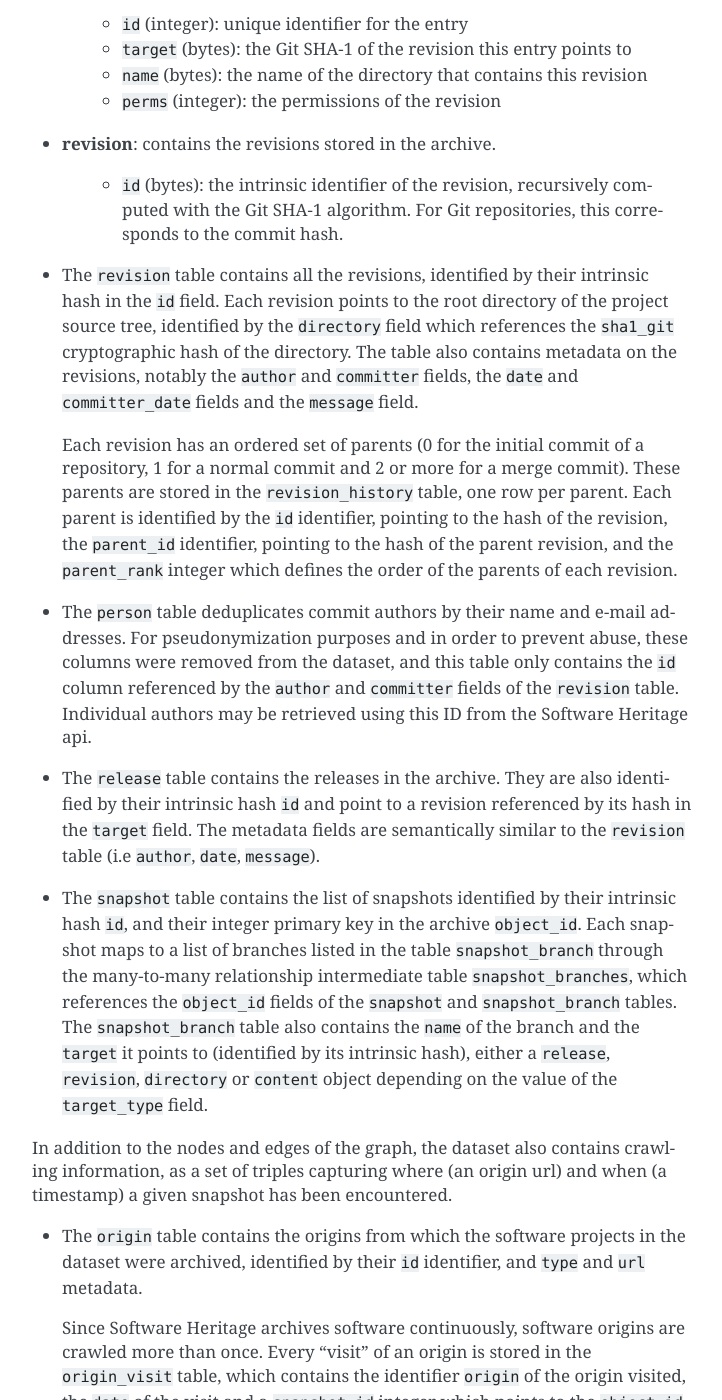
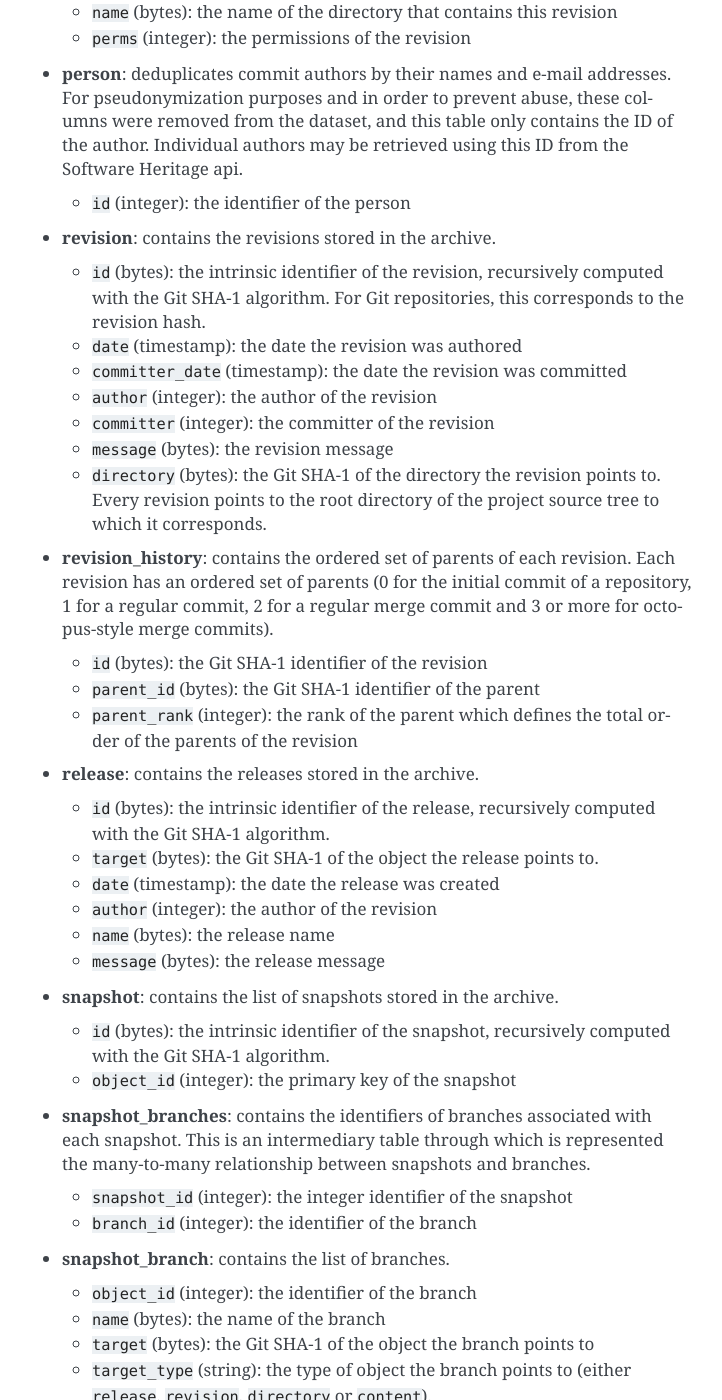
Before and after one commit to SoftwareHeritage/swh-dataset, a Sphinx documentation site: the page built from docs/graph/schema.rst, in a window 1280 px wide and 1400 px high, scrolled down 1592 px. Shown: the whole window, without its empty margins (388-1110 px from the left). Built offline with Sphinx 7.4.7, drawn with Linux system fonts in a browser that asks for light colours; some of the changed text lies outside the part shown.

Commit message:
schema: finish writing

```diff
--- a/docs/graph/schema.rst
+++ b/docs/graph/schema.rst
@@ -12,116 +12,131 @@ This page documents the details of the schema.
 -  **content**: contains information on the contents stored in
    the archive.
 
-    - ``sha1`` (bytes): the SHA-1 of the content
-    - ``sha1_git`` (bytes): the Git SHA-1 of the content
-    - ``length`` (integer): the length of the content
+  - ``sha1`` (bytes): the SHA-1 of the content
+  - ``sha1_git`` (bytes): the Git SHA-1 of the content
+  - ``length`` (integer): the length of the content
 
 -  **skipped_content**: contains information on the contents that were not archived for
   various reasons.
 
-    - ``sha1`` (bytes): the SHA-1 of the missing content
-    - ``sha1_git`` (bytes): the Git SHA-1 of the missing content
-    - ``length`` (integer): the length of the missing content
+  - ``sha1`` (bytes): the SHA-1 of the missing content
+  - ``sha1_git`` (bytes): the Git SHA-1 of the missing content
+  - ``length`` (integer): the length of the missing content
 
 - **directory**: contains the directories stored in the archive.
 
-    - ``id`` (bytes): the intrinsic identifier of the directory, recursively
-      computed with the Git SHA-1 algorithm
-    - ``dir_entries`` (array of integers): the list of directories contained in
-      this directory, as references to an entry in the ``directory_entry_dir``
-      table.
-    - ``file_entries`` (array of integers): the list of files contained in
-      this directory, as references to an entry in the ``directory_entry_file``
-      table.
-    - ``rev_entries`` (array of integers): the list of revisions contained in
-      this directory, as references to an entry in the ``directory_entry_rev``
-      table.
+  - ``id`` (bytes): the intrinsic identifier of the directory, recursively
+    computed with the Git SHA-1 algorithm
+  - ``dir_entries`` (array of integers): the list of directories contained in
+    this directory, as references to an entry in the ``directory_entry_dir``
+    table.
+  - ``file_entries`` (array of integers): the list of files contained in
+    this directory, as references to an entry in the ``directory_entry_file``
+    table.
+  - ``rev_entries`` (array of integers): the list of revisions contained in
+    this directory, as references to an entry in the ``directory_entry_rev``
+    table.
 
 - **directory_entry_file**: contains informations about file entries in
   directories.
 
-    - ``id`` (integer): unique identifier for the entry
-    - ``target`` (bytes): the Git SHA-1 of the content this entry points to
-    - ``name`` (bytes): the name of the file (basename of its path)
-    - ``perms`` (integer): the permissions of the file
+  - ``id`` (integer): unique identifier for the entry
+  - ``target`` (bytes): the Git SHA-1 of the content this entry points to
+  - ``name`` (bytes): the name of the file (basename of its path)
+  - ``perms`` (integer): the permissions of the file
 
 - **directory_entry_dir**: contains informations about directory entries in
   directories.
 
-    - ``id`` (integer): unique identifier for the entry
-    - ``target`` (bytes): the Git SHA-1 of the directory this entry points to
-    - ``name`` (bytes): the name of the directory
-    - ``perms`` (integer): the permissions of the directory
+  - ``id`` (integer): unique identifier for the entry
+  - ``target`` (bytes): the Git SHA-1 of the directory this entry points to
+  - ``name`` (bytes): the name of the directory
+  - ``perms`` (integer): the permissions of the directory
 
 - **directory_entry_rev**: contains informations about revision entries in
   directories.
 
-    - ``id`` (integer): unique identifier for the entry
-    - ``target`` (bytes): the Git SHA-1 of the revision this entry points to
-    - ``name`` (bytes): the name of the directory that contains this revision
-    - ``perms`` (integer): the permissions of the revision
+  - ``id`` (integer): unique identifier for the entry
+  - ``target`` (bytes): the Git SHA-1 of the revision this entry points to
+  - ``name`` (bytes): the name of the directory that contains this revision
+  - ``perms`` (integer): the permissions of the revision
+
+- **person**: deduplicates commit authors by their names and e-mail addresses.
+  For pseudonymization purposes and in order to prevent abuse, these columns
+  were removed from the dataset, and this table only contains the ID of the
+  author. Individual authors may be retrieved using this ID from the Software
+  Heritage api.
+
+  - ``id`` (integer): the identifier of the person
 
 - **revision**: contains the revisions stored in the archive.
 
-    - ``id`` (bytes): the intrinsic identifier of the revision, recursively
-      computed with the Git SHA-1 algorithm. For Git repositories, this
-      corresponds to the commit hash.
+  - ``id`` (bytes): the intrinsic identifier of the revision, recursively
+    computed with the Git SHA-1 algorithm. For Git repositories, this
+    corresponds to the revision hash.
+  - ``date`` (timestamp): the date the revision was authored
+  - ``committer_date`` (timestamp): the date the revision was committed
+  - ``author`` (integer): the author of the revision
+  - ``committer`` (integer): the committer of the revision
+  - ``message`` (bytes): the revision message
+  - ``directory`` (bytes): the Git SHA-1 of the directory the revision points
+    to. Every revision points to the root directory of the project source
+    tree to which it corresponds.
 
--  The ``revision`` table contains all the revisions, identified by
-   their intrinsic hash in the ``id`` field. Each revision points to the
-   root directory of the project source tree, identified by the
-   ``directory`` field which references the ``sha1_git`` cryptographic
-   hash of the directory. The table also contains metadata on the
-   revisions, notably the ``author`` and ``committer`` fields, the
-   ``date`` and ``committer_date`` fields and the ``message`` field.
+- **revision_history**: contains the ordered set of parents of each revision.
+  Each revision has an ordered set of parents (0 for the initial commit of a
+  repository, 1 for a regular commit, 2 for a regular merge commit and 3 or
+  more for octopus-style merge commits).
 
-   Each revision has an ordered set of parents (0 for the initial commit
-   of a repository, 1 for a normal commit and 2 or more for a merge
-   commit). These parents are stored in the ``revision_history`` table,
-   one row per parent. Each parent is identified by the ``id``
-   identifier, pointing to the hash of the revision, the ``parent_id``
-   identifier, pointing to the hash of the parent revision, and the
-   ``parent_rank`` integer which defines the order of the parents of
-   each revision.
+  - ``id`` (bytes): the Git SHA-1 identifier of the revision
+  - ``parent_id`` (bytes): the Git SHA-1 identifier of the parent
+  - ``parent_rank`` (integer): the rank of the parent which defines the total
+    order of the parents of the revision
 
--  The ``person`` table deduplicates commit authors by their name and
-   e-mail addresses. For pseudonymization purposes and in order to
-   prevent abuse, these columns were removed from the dataset, and this
-   table only contains the ``id`` column referenced by the ``author``
-   and ``committer`` fields of the ``revision`` table. Individual
-   authors may be retrieved using this ID from the Software Heritage
-   api.
+- **release**: contains the releases stored in the archive.
 
--  The ``release`` table contains the releases in the archive. They are
-   also identified by their intrinsic hash ``id`` and point to a
-   revision referenced by its hash in the ``target`` field. The metadata
-   fields are semantically similar to the ``revision`` table (i.e
-   ``author``, ``date``, ``message``).
+  - ``id`` (bytes): the intrinsic identifier of the release, recursively
+    computed with the Git SHA-1 algorithm.
+  - ``target`` (bytes): the Git SHA-1 of the object the release points to.
+  - ``date`` (timestamp): the date the release was created
+  - ``author`` (integer): the author of the revision
+  - ``name`` (bytes): the release name
+  - ``message`` (bytes): the release message
 
--  The ``snapshot`` table contains the list of snapshots identified by
-   their intrinsic hash ``id``, and their integer primary key in the
-   archive ``object_id``. Each snapshot maps to a list of branches
-   listed in the table ``snapshot_branch`` through the many-to-many
-   relationship intermediate table ``snapshot_branches``, which
-   references the ``object_id`` fields of the ``snapshot`` and
-   ``snapshot_branch`` tables. The ``snapshot_branch`` table also
-   contains the ``name`` of the branch and the ``target`` it points to
-   (identified by its intrinsic hash), either a ``release``,
-   ``revision``, ``directory`` or ``content`` object depending on the
-   value of the ``target_type`` field.
+- **snapshot**: contains the list of snapshots stored in the archive.
 
-In addition to the nodes and edges of the graph, the dataset also
-contains crawling information, as a set of triples capturing where (an
-origin url) and when (a timestamp) a given snapshot has been
-encountered.
+  - ``id`` (bytes): the intrinsic identifier of the snapshot, recursively
+    computed with the Git SHA-1 algorithm.
+  - ``object_id`` (integer): the primary key of the snapshot
 
--  The ``origin`` table contains the origins from which the software
-   projects in the dataset were archived, identified by their ``id``
-   identifier, and ``type`` and ``url`` metadata.
+- **snapshot_branches**: contains the identifiers of branches associated with
+  each snapshot. This is an intermediary table through which is represented the
+  many-to-many relationship between snapshots and branches.
 
-   Since Software Heritage archives software continuously, software
-   origins are crawled more than once. Every “visit” of an origin is
-   stored in the ``origin_visit`` table, which contains the identifier
-   ``origin`` of the origin visited, the ``date`` of the visit and a
-   ``snapshot_id`` integer which points to the ``object_id`` identifier
-   of the ``snapshot`` table.
+  - ``snapshot_id`` (integer): the integer identifier of the snapshot
+  - ``branch_id`` (integer): the identifier of the branch
+
+- **snapshot_branch**: contains the list of branches.
+
+  - ``object_id`` (integer): the identifier of the branch
+  - ``name`` (bytes): the name of the branch
+  - ``target`` (bytes): the Git SHA-1 of the object the branch points to
+  - ``target_type`` (string): the type of object the branch points to (either
+    ``release``, ``revision``, ``directory`` or ``content``).
+
+- **origin**: the software origins from which the projects in the dataset were
+  archived.
+
+  - ``id`` (integer): the identifier of the origin
+  - ``url`` (bytes): the URL of the origin
+  - ``type`` (string): the type of origin (e.g ``git``, ``pypi``, ``hg``,
+    ``svn``, ``git``, ``ftp``, ``deb``, ...)
+
+- **origin_visit**: the different visits of each origin. Since Software
+  Heritage archives software continuously, software origins are crawled more
+  than once. Each of these "visits" is an entry in this table.
+
+  - ``origin``: (integer) the identifier of the origin visited
+  - ``date``: (timestamp) the date at which the origin was visited
+  - ``snapshot_id`` (integer): the integer identifier of the snapshot archived
+    in this visit.
```
